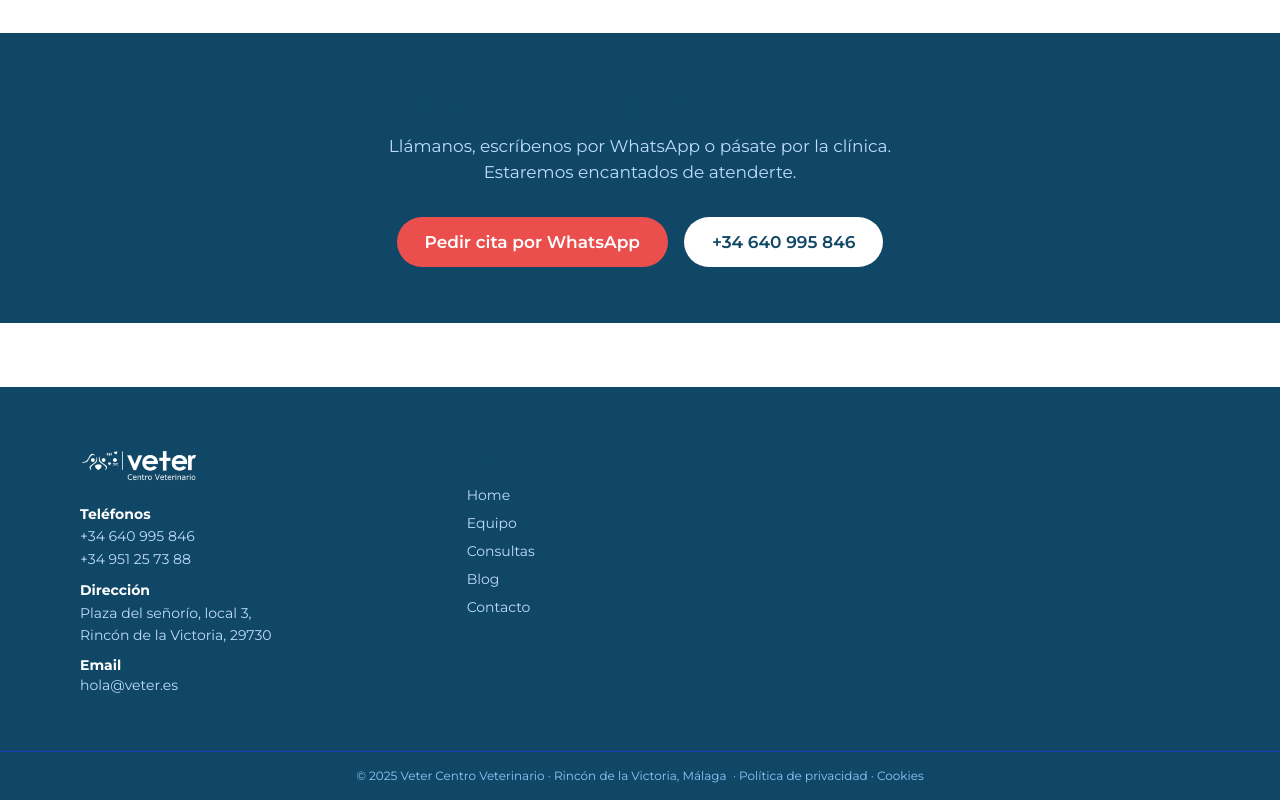
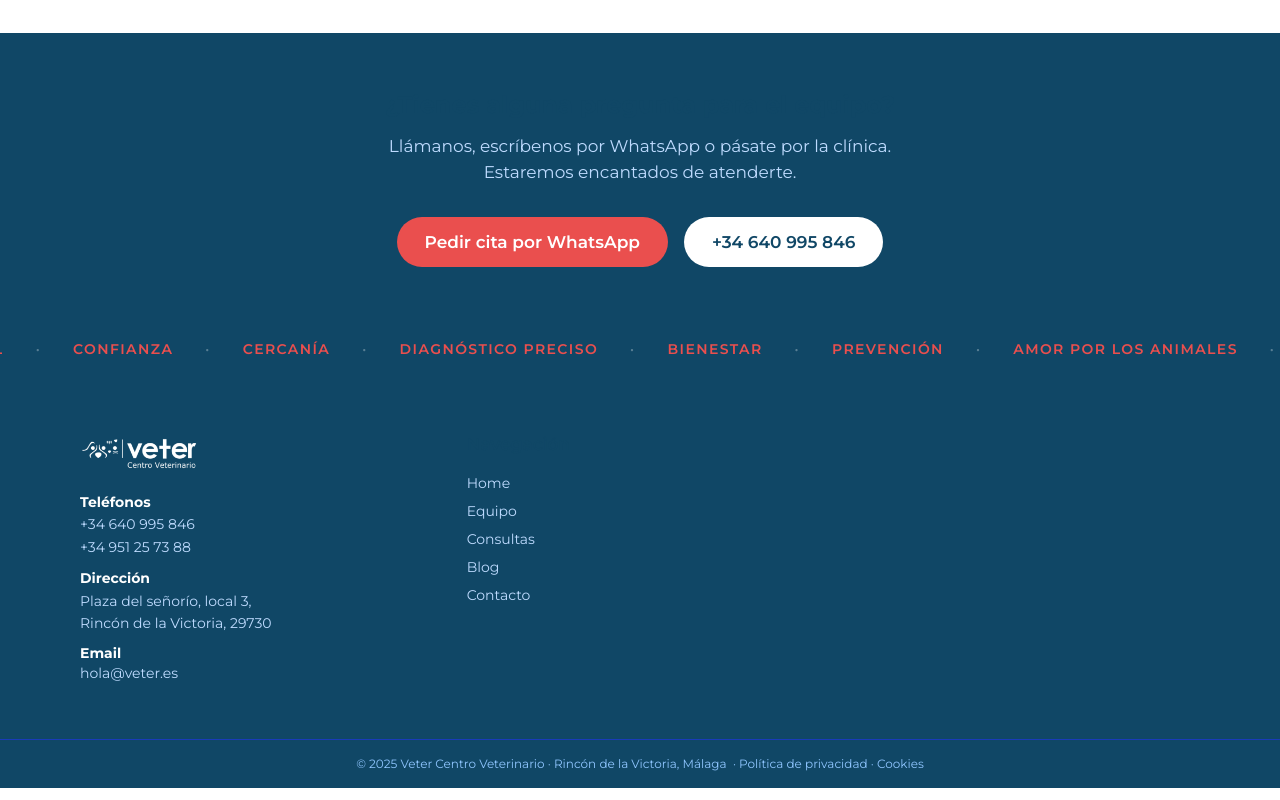
Before and after one commit to frandevp/Veter-web, a Next.js app in the folder veter-web/: page /equipo in a window 1280 px wide. Shown: the part 2918-3718 px from the top of the page. Built offline with nearby package versions, Linux system fonts and the light colour scheme.

Commit message:
feat: marquee de palabras entre CTA y footer

```diff
--- a/veter-web/app/globals.css
+++ b/veter-web/app/globals.css
@@ -1,4 +1,13 @@
 @import "tailwindcss";
+
+@keyframes marquee {
+from { transform: translateX(0); }
+to { transform: translateX(-50%); }
+}
+
+.animate-marquee {
+animation: marquee 28s linear infinite;
+}
 
 :root {
 --azul: #104766;
--- a/veter-web/app/layout.tsx
+++ b/veter-web/app/layout.tsx
@@ -86,7 +86,23 @@ style={{ backgroundColor: "#25D366" }}>
 WhatsApp
 </a>
 
-<footer style={{ backgroundColor: "#104766" }} className="text-white mt-16">
+{/* marquee de palabras */}
+<div style={{ backgroundColor: "#104766" }} className="overflow-hidden py-4 select-none">
+<div className="flex whitespace-nowrap animate-marquee">
+{[
+"Salud Animal","·","Confianza","·","Cercanía","·","Diagnóstico preciso","·",
+"Bienestar","·","Prevención","·","Amor por los animales","·","Trato cercano","·",
+"Salud Animal","·","Confianza","·","Cercanía","·","Diagnóstico preciso","·",
+"Bienestar","·","Prevención","·","Amor por los animales","·","Trato cercano","·",
+].map((w, i) => (
+<span key={i} className={`mx-4 text-sm font-semibold uppercase tracking-widest ${w === "·" ? "opacity-30 text-white" : "text-[#ea4f4e]"}`}>
+{w}
+</span>
+))}
+</div>
+</div>
+
+<footer style={{ backgroundColor: "#104766" }} className="text-white">
 <div className="max-w-6xl mx-auto px-4 py-14 grid grid-cols-1 md:grid-cols-3 gap-10">
 
 <div>
```
